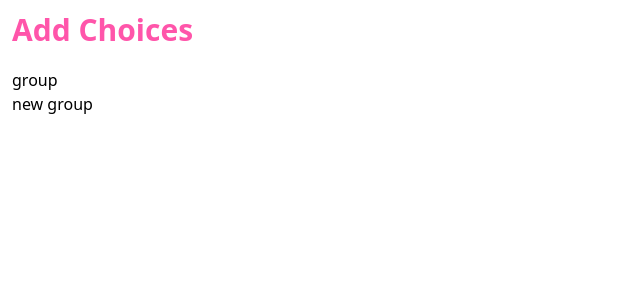
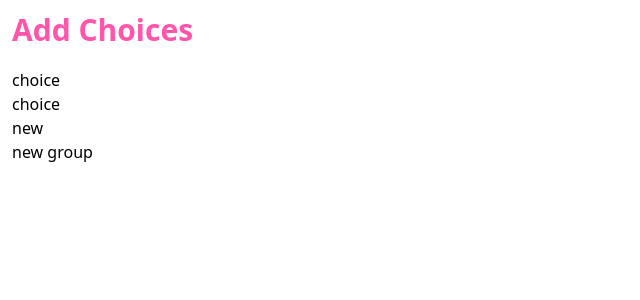
Before and after one commit to N-eeraj/mystery-choice, a Vue app: page /create in a window 1280 px wide. Shown: the top 300 px of the page, without its empty margins (0-640 px from the left). Built offline with nearby package versions, Linux system fonts and the light colour scheme.

Commit message:
Added logic for new choice & it's limit

```diff
--- /dev/null
+++ b/src/components/choice/New.vue
@@ -0,0 +1,5 @@
+<template>
+    <div>
+        new
+    </div>
+</template>
--- a/src/components/choice/choiceGroup/index.vue
+++ b/src/components/choice/choiceGroup/index.vue
@@ -1,5 +1,37 @@
+<script setup>
+import { computed } from 'vue'
+
+import Choice from '@components/choice/index.vue'
+import NewChoice from '@components/choice/new.vue'
+
+const maxChoices = 3
+
+const props = defineProps({
+    choices: {
+        type: Array,
+        required: true
+    }
+})
+
+const emit = defineEmits([
+    'new-choice'
+])
+
+const canAddChoice = computed(() => props.choices.length < maxChoices)
+
+const addNewChoice = () => {
+    emit('new-choice')
+}
+</script>
+
 <template>
     <div>
-        group
+        <Choice
+            v-for="(choice, index) in choices"
+            :key="index" />
+
+        <NewChoice
+            v-if="canAddChoice"
+            @click="addNewChoice" />
     </div>
 </template>
--- /dev/null
+++ b/src/components/choice/index.vue
@@ -0,0 +1,5 @@
+<template>
+    <div>
+        choice
+    </div>
+</template>
--- a/src/pages/create.vue
+++ b/src/pages/create.vue
@@ -15,6 +15,10 @@ const canAddChoiceGroup = computed(() => choiceGroups.length < maxChoiceGroups)
 const addNewChoiceGroup = () => {
     choiceGroups.push([null, null])
 }
+
+const addChoice = index => {
+    choiceGroups[index].push(null)
+}
 </script>
 
 <template>
@@ -24,7 +28,11 @@ const addNewChoiceGroup = () => {
         </h1>
 
         <div>
-            <ChoiceGroup v-for="choiceGroup in choiceGroups" />
+            <ChoiceGroup
+                v-for="(choices, index) in choiceGroups"
+                :choices="choices"
+                :key="index"
+                @new-choice="addChoice(index)" />
 
             <NewChoiceGroup
                 v-if="canAddChoiceGroup"
```
